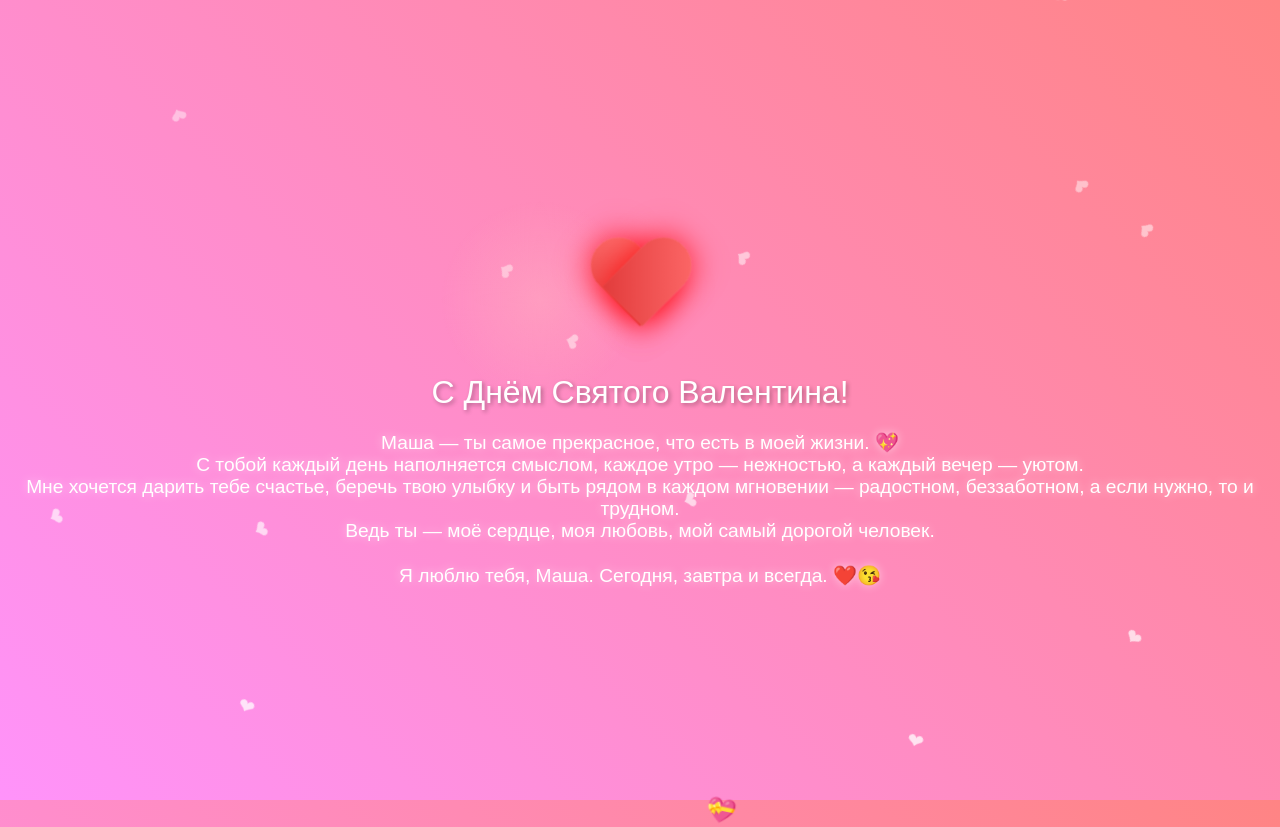
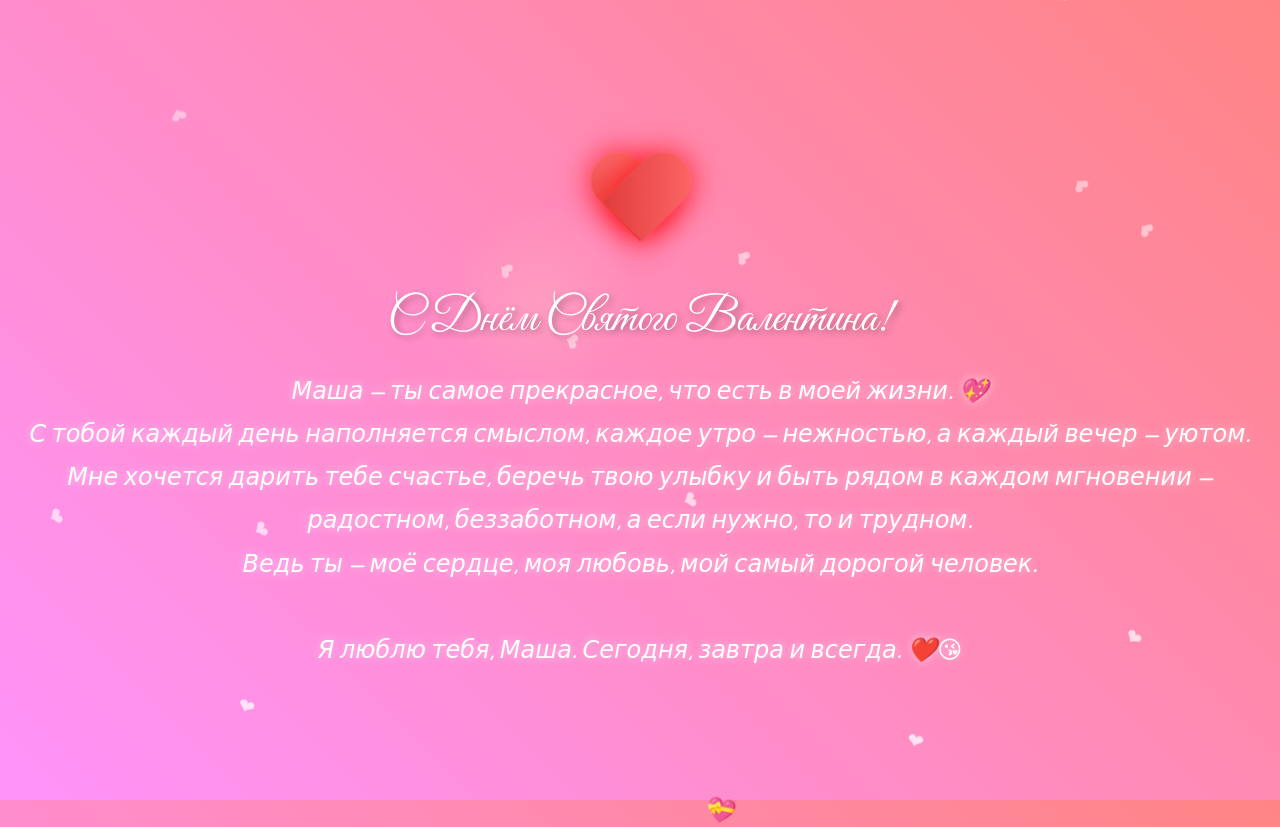
Before and after one commit to DYFlhb/Val, a plain HTML site: page valentin/valentine.html in a window 1280 px wide. Drawn offline with Linux system fonts and the light colour scheme.

Commit message:
Update valentine.html

```diff
--- a/valentin/valentine.html
+++ b/valentin/valentine.html
@@ -1,6 +1,7 @@
 <!DOCTYPE html>
 <html lang="ru">
 <head>
+    <link href="https://fonts.googleapis.com/css2?family=Great+Vibes&family=Patrick+Hand&display=swap" rel="stylesheet">
     <meta charset="UTF-8">
     <meta name="viewport" content="width=device-width, initial-scale=1.0">
     <title>С Днём Святого Валентина!</title>
@@ -73,8 +74,9 @@
 
         .message {
             color: white;
-            font-size: 2em;
-            text-shadow: 2px 2px 4px rgba(0, 0, 0, 0.3);
+            font-family: 'Great Vibes', cursive;
+            font-size: 3em;
+            text-shadow: 3px 3px 6px rgba(0, 0, 0, 0.3);
             margin: 20px;
             opacity: 0;
             animation: fadeIn 2s ease-in-out forwards;
@@ -98,7 +100,10 @@
 
         .sub-message {
             color: white;
-            font-size: 1.2em;
+            font-family: 'Patrick Hand', cursive;
+            font-size: 1.5em;
+            line-height: 1.8;
+            font-style: italic;
             margin-top: 20px;
             opacity: 0;
             animation: fadeIn 2s ease-in-out 1s forwards;
```
